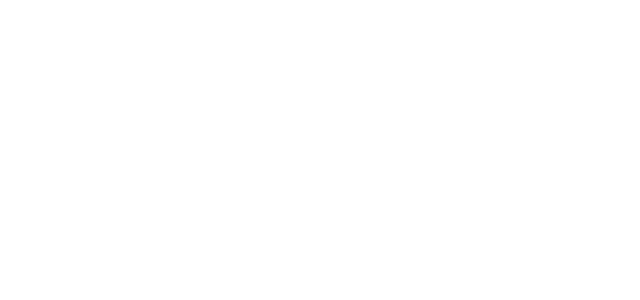
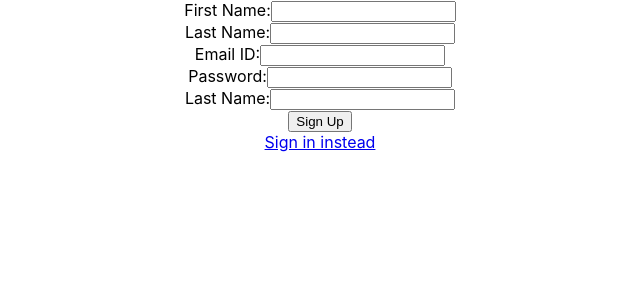
Before and after one commit to soham874/Investment-Tracker, a React (Create React App) app: page /#/registration in a window 1280 px wide. Shown: the top 300 px of the page, without its empty margins (320-960 px from the left). Built offline with nearby package versions, Linux system fonts and the light colour scheme.

Commit message:
Added : Registration Page and linked with app

```diff
--- a/src/App.js
+++ b/src/App.js
@@ -1,5 +1,6 @@
 import './App.css';
 import Login from './Frontend/Pages/Login/login'
+import Registration from './Frontend/Pages/Registration/registration'
 import {Route} from 'react-router-dom'
 
 function App() {
@@ -7,6 +8,7 @@
     <div className="App">
 	  <Route exact path="/" component={Login}/>
 	  <Route path="/login" component={Login}/>
+	  <Route path="/registration" component={Registration}/>
     </div>
   );
 }
--- a/src/Frontend/Pages/Login/login.jsx
+++ b/src/Frontend/Pages/Login/login.jsx
@@ -1,4 +1,5 @@
 import React from 'react'
+import {Link} from 'react-router-dom'
 
 export default class LoginPage extends React.Component{
 
@@ -25,7 +26,7 @@
 
 		<a href="url">Forgot Password</a>
 
-		<a href="url">Sign Up</a>
+		<Link to="/registration">Sign Up</Link>
 		</div>
 
 
--- /dev/null
+++ b/src/Frontend/Pages/Registration/registration.jsx
@@ -0,0 +1,45 @@
+import React from 'react'
+import {Link} from 'react-router-dom'
+
+
+export default class RegistrationForm extends React.Component{
+    constructor(props){
+	super(props)
+	this.state = {
+	    firstName : React.createRef(),
+	    lastName : React.createRef(),
+    	    email : React.createRef(),
+	    password : React.createRef(),
+	    confirmPass : React.createRef(),
+	}
+    }
+
+    render(){
+	return (
+	    <div>
+	      <form>
+
+		<label for="fname">First Name:</label>
+		<input type="text" id="fname"/><br></br>
+
+		<label for="lname">Last Name:</label>
+		<input type="text" id="lname"/><br></br>
+
+		<label for="emailId">Email ID:</label>
+		<input type="text" id="emailId"/><br></br>
+
+		<label for="psswd">Password:</label>
+		<input type="text" id="psswd"/><br></br>
+
+		<label for="cnfrpswd">Last Name:</label>
+		<input type="text" id="Confirm Password"/><br></br>
+
+		<input type="submit" value="Sign Up"/>
+	      </form>
+
+
+	      <Link to = "/login">Sign in instead</Link>
+	    </div>
+	)
+    }
+}
```
Also changed, not shown: src/Frontend/Pages/Login/test.html (deleted, +0 -24 lines), 1 other file (tests, documents, lock files or other folders).
